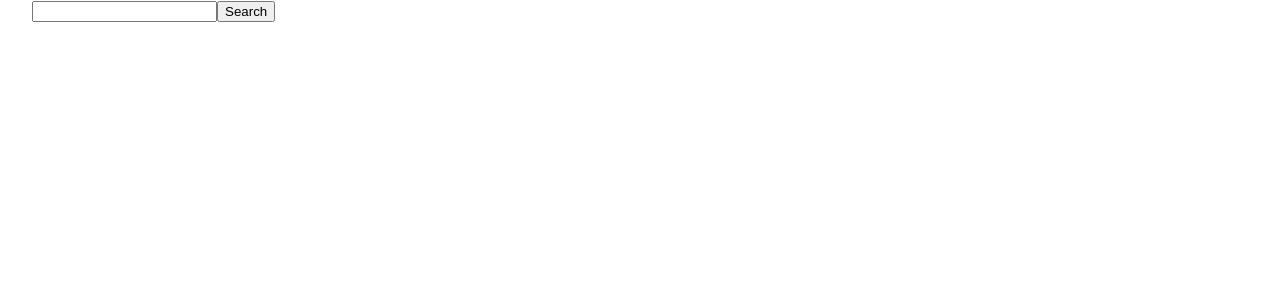
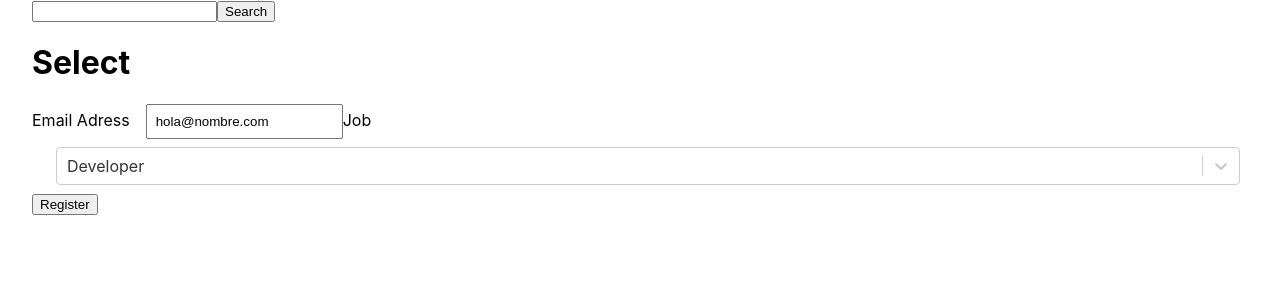
Before and after one commit to davidlondonor/fe-api-list, a Next.js app: page / in a window 1280 px wide. Shown: the top 300 px of the page. Built offline with nearby package versions, Linux system fonts and the light colour scheme.

Commit message:
add select withf formik

```diff
--- /dev/null
+++ b/components/CustomSelect.js
@@ -0,0 +1,21 @@
+import React from "react";
+import Select from "react-select";
+
+const CustomSelect = ({ onChange, options, value, className }) => {
+	const defaultValue = (options, value) => {
+		return options ? options.find((option) => option.value === value) : null;
+	};
+	return (
+		<div className={className}>
+			<Select
+				value={defaultValue(options, value)}
+				onChange={(value) => onChange(value)}
+				options={options}
+			>
+				<option value="">Select</option>
+			</Select>
+		</div>
+	);
+};
+
+export default CustomSelect;
--- /dev/null
+++ b/components/Select.js
@@ -0,0 +1,56 @@
+import { useFormik } from "formik";
+import styles from "../styles/Home.module.css";
+import CustomSelect from "./CustomSelect";
+const options = [
+	{ value: "developer", label: "Developer" },
+	{ value: "designer", label: "Designer" },
+	{ value: "other", label: "Other" },
+];
+const Select = (props) => {
+	const validate = (values) => {
+		const errors = {};
+		if (!values.email) {
+			errors.email = "Email is Required";
+		}
+		if (!values.job) {
+			errors.job = "Job is Required";
+		}
+		return errors;
+	};
+	const formik = useFormik({
+		initialValues: { email: "hola@nombre.com", job: "developer" },
+		validate,
+		onSubmit: (values) => {
+			console.log(values, "values");
+		},
+	});
+
+	return (
+		<div className="select">
+			<h1>Select</h1>
+			<form onSubmit={formik.handleSubmit}>
+				<label htmlFor="email">Email Adress</label>
+				<input
+					name="email"
+					type="email"
+					onChange={formik.handleChange}
+					value={formik.values.email}
+					className={styles.input}
+				/>
+
+				{formik.errors.email ? <div>{formik.errors.mail}</div> : null}
+				<label htmlFor="job">Job</label>
+				<CustomSelect
+					options={options}
+					value={formik.values.job}
+					className={styles.input}
+					onChange={(value) => formik.setFieldValue("job", value.value)}
+				/>
+				{formik.errors.job ? <div>{formik.errors.job}</div> : null}
+				<button type="submit">Register</button>
+			</form>
+		</div>
+	);
+};
+
+export default Select;
--- a/package.json
+++ b/package.json
@@ -9,9 +9,11 @@
     "lint": "next lint"
   },
   "dependencies": {
+    "formik": "^2.2.9",
     "next": "12.0.1",
     "react": "17.0.2",
-    "react-dom": "17.0.2"
+    "react-dom": "17.0.2",
+    "react-select": "^5.2.1"
   },
   "devDependencies": {
     "eslint": "7.32.0",
--- a/pages/index.js
+++ b/pages/index.js
@@ -2,6 +2,7 @@ import Head from "next/head";
 import Image from "next/image";
 import styles from "../styles/Home.module.css";
 import { useState } from "react";
+import Select from "../components/Select";
 
 export default function Home() {
 	const [year, setYear] = useState();
@@ -50,6 +51,9 @@ export default function Home() {
 					</ul>
 				)}
 			</div>
+			<div>
+				<Select />
+			</div>
 		</div>
 	);
 }
--- a/styles/Home.module.css
+++ b/styles/Home.module.css
@@ -108,6 +108,11 @@
 	margin-left: 0.5rem;
 }
 
+.input {
+	padding: 0.5rem;
+	margin-left: 1rem;
+}
+
 @media (max-width: 600px) {
 	.grid {
 		width: 100%;
```
Also changed, not shown: 1 other file (tests, documents, lock files or other folders). Lines whose indentation alone changed are shown as unchanged.
